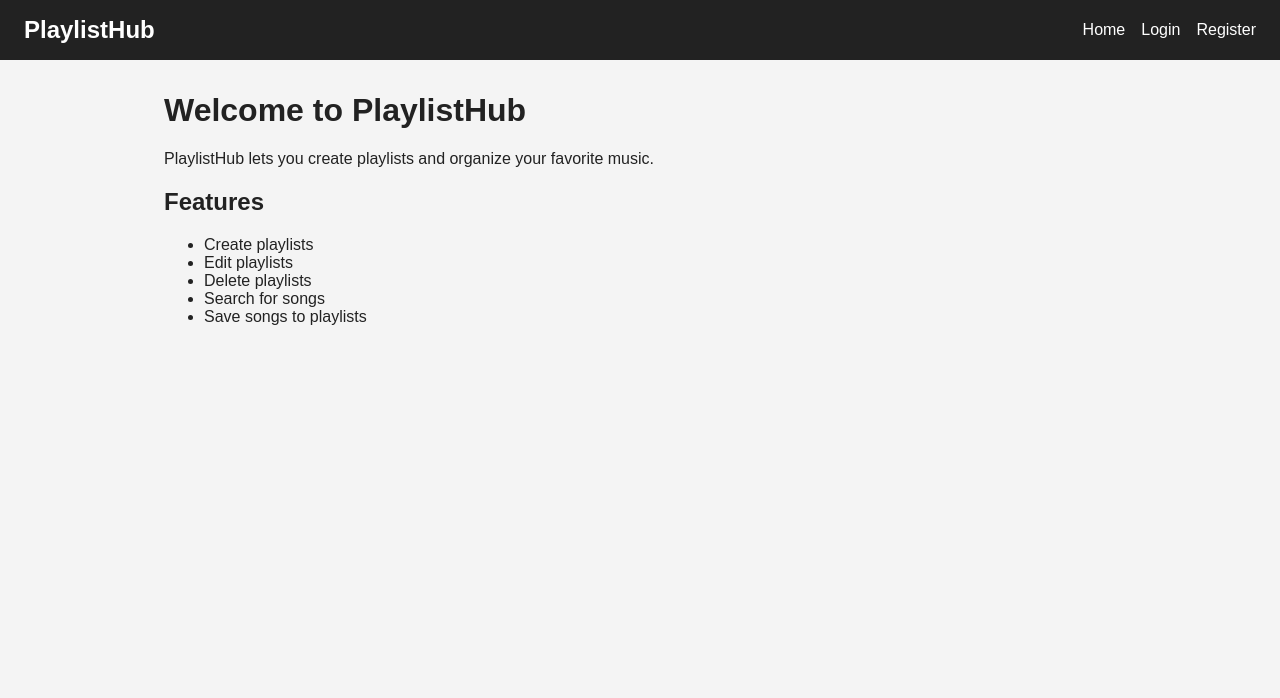
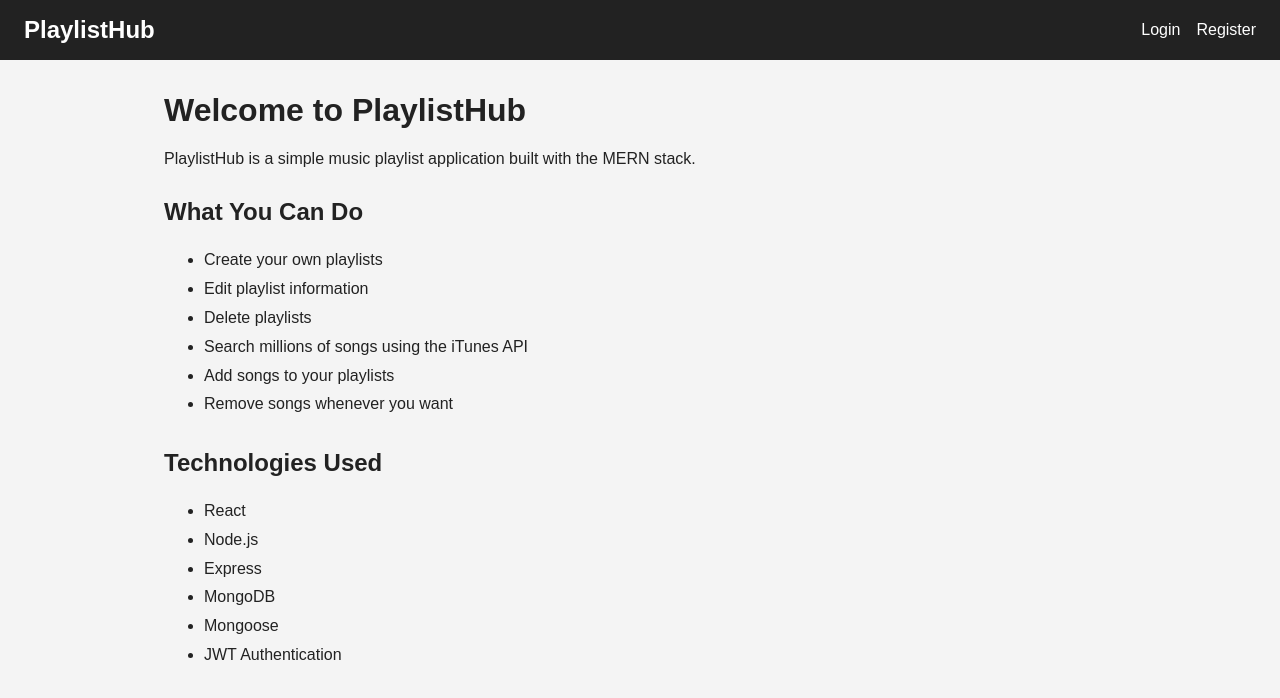
Before and after one commit to jeremyc293/fullstack-project, a React app in the folder frontend/: page / in a window 1280 px wide. Shown: the top 698 px of the page. Built offline with nearby package versions, Linux system fonts and the light colour scheme; the HTML template or start-up script is replaced by a standard one.

Commit message:
home page and nav css

```diff
--- a/frontend/src/components/Navbar.jsx
+++ b/frontend/src/components/Navbar.jsx
@@ -11,11 +11,11 @@ function Navbar() {
 
   return (
     <nav>
-      <h2>PlaylistHub</h2>
+      <h2>
+        <Link to="/">PlaylistHub</Link>
+      </h2>
 
       <div>
-        <Link to="/">Home</Link>
-
         {token ? (
           <>
             <Link to="/playlists">My Playlists</Link>
--- a/frontend/src/index.css
+++ b/frontend/src/index.css
@@ -153,3 +153,20 @@ button:hover {
   background-color: white;
   border-left: 4px solid #5b3cc4;
 }
+
+nav h2 a {
+  color: white;
+  text-decoration: none;
+}
+
+nav h2 a:hover {
+  text-decoration: none;
+}
+
+ul {
+  line-height: 1.8;
+}
+
+h2 {
+  margin-top: 30px;
+}
--- a/frontend/src/pages/Home.jsx
+++ b/frontend/src/pages/Home.jsx
@@ -4,17 +4,30 @@ function Home() {
       <h1>Welcome to PlaylistHub</h1>
 
       <p>
-        PlaylistHub lets you create playlists and organize your favorite music.
+        PlaylistHub is a simple music playlist application built with the
+        MERN stack.
       </p>
 
-      <h2>Features</h2>
+      <h2>What You Can Do</h2>
 
       <ul>
-        <li>Create playlists</li>
-        <li>Edit playlists</li>
+        <li>Create your own playlists</li>
+        <li>Edit playlist information</li>
         <li>Delete playlists</li>
-        <li>Search for songs</li>
-        <li>Save songs to playlists</li>
+        <li>Search millions of songs using the iTunes API</li>
+        <li>Add songs to your playlists</li>
+        <li>Remove songs whenever you want</li>
+      </ul>
+
+      <h2>Technologies Used</h2>
+
+      <ul>
+        <li>React</li>
+        <li>Node.js</li>
+        <li>Express</li>
+        <li>MongoDB</li>
+        <li>Mongoose</li>
+        <li>JWT Authentication</li>
       </ul>
     </div>
   );
```
